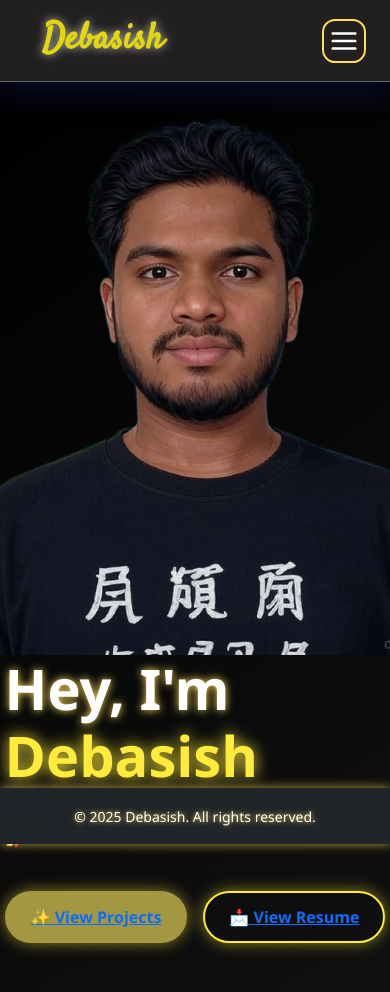
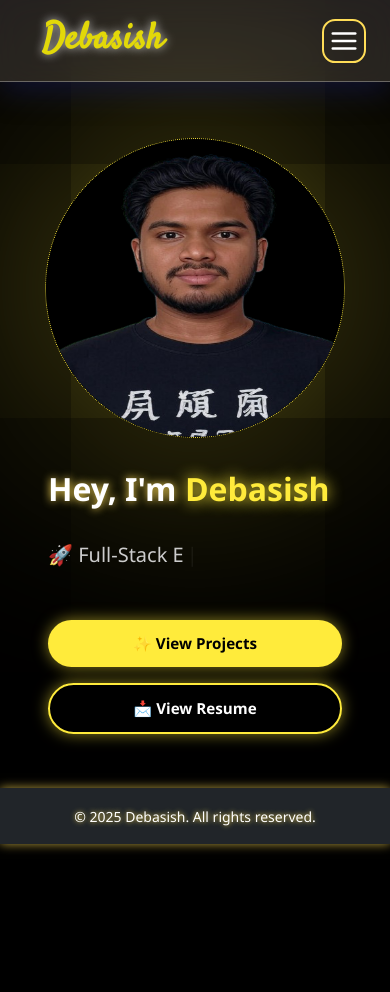
Before and after one commit to debasish39/portfolio9, a React (Vite) app: page / in a window 390 px wide. Shown: the top 992 px of the page. After the commit the page ends 844 px from the top, so only its background shows below. Built offline with nearby package versions, Linux system fonts and the light colour scheme; a web font is replaced by a local one.

Commit message:
Update Home.css

```diff
--- a/src/bootstrapport/pages/Home.css
+++ b/src/bootstrapport/pages/Home.css
@@ -1,15 +1,25 @@
+body {
+  background: linear-gradient(145deg, #000, #111);
+  box-shadow: 1px 1px 30px yellow;
+}
+
+.scroll-progress {
+  position: fixed;
+  top: 0;
+  left: 0;
+  height: 3px;
+  background-color: #ffeb3b;
+  z-index: 9999;
+}
+
 .alt-home-hero {
   display: flex;
   flex-wrap: wrap;
   min-height: 90vh;
-  background: linear-gradient(145deg, #000, #111);
   color: white;
-  overflow: hidden;
   align-items: center;
   justify-content: center;
-  padding-bottom:3rem;
-  padding-inline: 3rem;
-  /* gap: 2rem; */
+  padding: 3rem;
 }
 
 .hero-left {
@@ -17,7 +27,15 @@
   display: flex;
   justify-content: center;
   align-items: center;
-  position: relative;
+}
+
+.hero-image {
+  width: 300px;
+  height: 300px;
+  border-radius: 90%;
+  border: 1px dotted #ffeb3b;
+  box-shadow: 0 0 999px #ffeb3b88;
+  z-index: 2;
 }
 
 .hero-right {
@@ -25,12 +43,12 @@
   display: flex;
   flex-direction: column;
   gap: 1.5rem;
+  margin-bottom: 30px;
 }
 
 .hero-heading {
   font-size: 3.5rem;
   font-weight: 700;
-  line-height: 1.2;
   color: #fff;
 }
 
@@ -42,6 +60,7 @@
 .hero-subtext {
   font-size: 1.25rem;
   color: #ccc;
+  min-height: 2.5rem;
 }
 
 .hero-buttons {
@@ -55,15 +74,12 @@
   border-radius: 50px;
   font-weight: 600;
   transition: all 0.3s ease;
-  border: 2px solid transparent;
   background: #ffeb3b;
   color: #000;
   box-shadow: 0 0 15px #ffeb3b88;
-}
-
-.hero-btn:hover {
-  transform: scale(1.05);
-  box-shadow: 0 0 30px #ffeb3b;
+  border: none;
+  white-space: nowrap;
+  text-align: center;
 }
 
 .hero-btn.outline {
@@ -72,47 +88,170 @@
   border: 2px solid #ffeb3b;
 }
 
-/* Animated yellow blob background on left */
-.blob-yellow {
-  width: 350px;
-  height: 350px;
-  background: radial-gradient(circle, #ffeb3b, #fbc02d);
-  border-radius: 50%;
-  position: absolute;
-  z-index: -1;
-  animation: floatBlob 10s ease-in-out infinite alternate;
-  filter: blur(80px);
+.hero-btn:hover {
+  transform: scale(1.05);
+  box-shadow: 0 0 30px #ffeb3b;
 }
 
-@keyframes floatBlob {
-  0% {
-    transform: translateY(0px) scale(1);
+.btn-link {
+  text-decoration: none;
+  color: black;
+}
+
+.btn-link.white {
+  color: white;
+}
+
+.scroll-top-btn {
+  position: fixed;
+  bottom: 30px;
+  right: 30px;
+  background-color: #ffeb3b;
+  color: #000;
+  border: none;
+  border-radius: 50%;
+  padding: 10px;
+  width: 45px;
+  height: 45px;
+  font-size: 1.2rem;
+  box-shadow: 0 0 25px #ffeb3b88;
+  z-index: 1000;
+  display: flex;
+  align-items: center;
+  justify-content: center;
+  transition: transform 0.3s ease, box-shadow 0.3s ease;
+}
+
+.scroll-top-btn:hover {
+  transform: scale(1.1);
+  box-shadow: 0 0 35px #ffeb3b;
+}
+
+.spinner-container {
+  height: 100vh;
+  display: flex;
+  flex-direction: column;
+  gap: 1rem;
+  align-items: center;
+  justify-content: center;
+  background-color: #000;
+  color: #ffeb3b;
+  font-family: 'Fira Code', monospace;
+  font-size: 1.2rem;
+}
+
+/* Responsive */
+@media screen and (max-width: 768px) {
+
+
+.alt-home-hero {
+    display: flex;
+    flex-wrap: wrap;
+    min-height: 9vh;
+    color: white;
+    align-items: center;
+    justify-content: center;
+    padding: 3rem;
+}
+.hero-heading {
+  font-size: 2rem;
+  font-weight: 700;
+  color: #fff;
+}
+
+.hero-heading span {
+  color: #ffeb3b;
+  text-shadow: 0 0 15px #ffeb3b;
+}
+  .hero-left {
+    margin-bottom: 2rem;
   }
-  100% {
-    transform: translateY(-30px) scale(1.1);
-  }
-}
-@media screen and (max-width:463px) {
+
   .hero-buttons {
-    flex-wrap: nowrap;
-    /* overflow-x: auto; */
-    margin-bottom:30px;
+    flex-direction: column;
+    align-items: center;
+    width: 100%;
   }
 
   .hero-btn {
-  padding: 0.75rem 1.5rem;
-  border-radius: 50px;
+    width: 100%;
+    max-width: 500px;
+  }
+
+  .scroll-top-btn {
+    bottom: 20px;
+    right: 20px;
+    width: 40px;
+    height: 40px;
+    font-size: 1rem;
+  }
+  .hero-buttons {
+  display: flex;
+  gap: 1rem;
+  flex-wrap: wrap;
+}
+
+  .hero-btn {
+  /* padding: 0.75rem 2rem; */
+  border-radius: 309px;
   font-weight: 600;
   transition: all 0.3s ease;
-  border: 2px solid transparent;
-  background: #a39741;
+  background: #ffeb3b;
   color: #000;
   box-shadow: 0 0 15px #ffeb3b88;
+  border: none;
+  white-space: nowrap;
+  text-align: center;
 }
+}
+.hero-buttons {
+  display: flex;
+  gap: 1rem;
+  flex-wrap: wrap;
+  justify-content: flex-start;
+}
+
 .hero-btn {
-    white-space: nowrap;
-    flex: 1 1 auto;
-    text-align: center;
+  padding: 0.75rem 1.8rem;
+  border-radius: 999px;
+  font-weight: 600;
+  font-size: 1rem;
+  transition: all 0.3s ease;
+  background: #ffeb3b;
+  color: #000;
+  box-shadow: 0 0 15px #ffeb3b88;
+  border: none;
+  white-space: nowrap;
+  text-align: center;
+  cursor: pointer;
+}
+
+/* Hover effect */
+.hero-btn:hover {
+  transform: scale(1.05);
+  box-shadow: 0 0 30px #ffeb3b;
+}
+
+/* Outline variant */
+.hero-btn.outline {
+  background: transparent;
+  color: #ffeb3b;
+  border: 2px solid #ffeb3b;
+}
+
+/* Mobile responsiveness */
+@media screen and (max-width: 768px) {
+  .hero-buttons {
+    flex-direction: column;
+    align-items: center;
+    width: 100%;
   }
 
+  .hero-btn {
+    width: 100%;
+    max-width: 320px;
+    font-size: 0.95rem;
+    padding: 0.75rem 1.2rem;
+    border-radius: 50px;
+  }
 }
```
